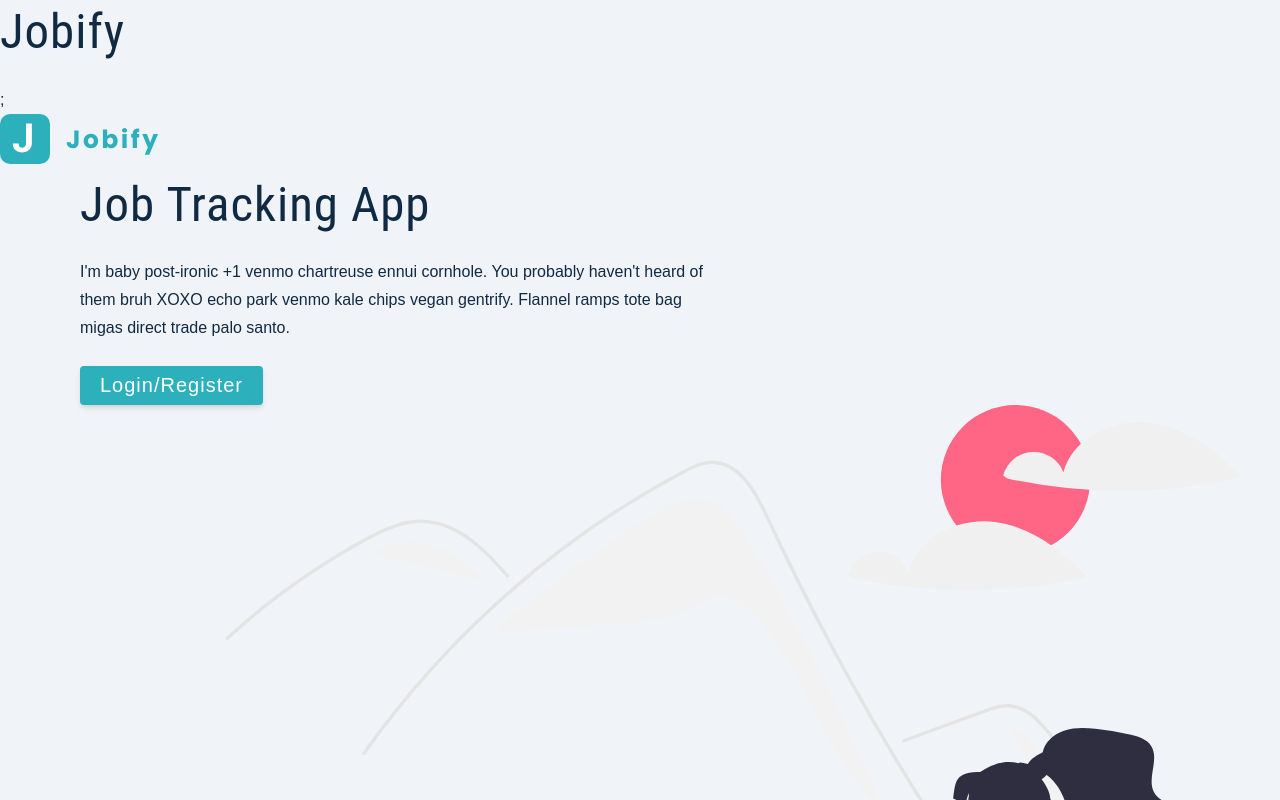
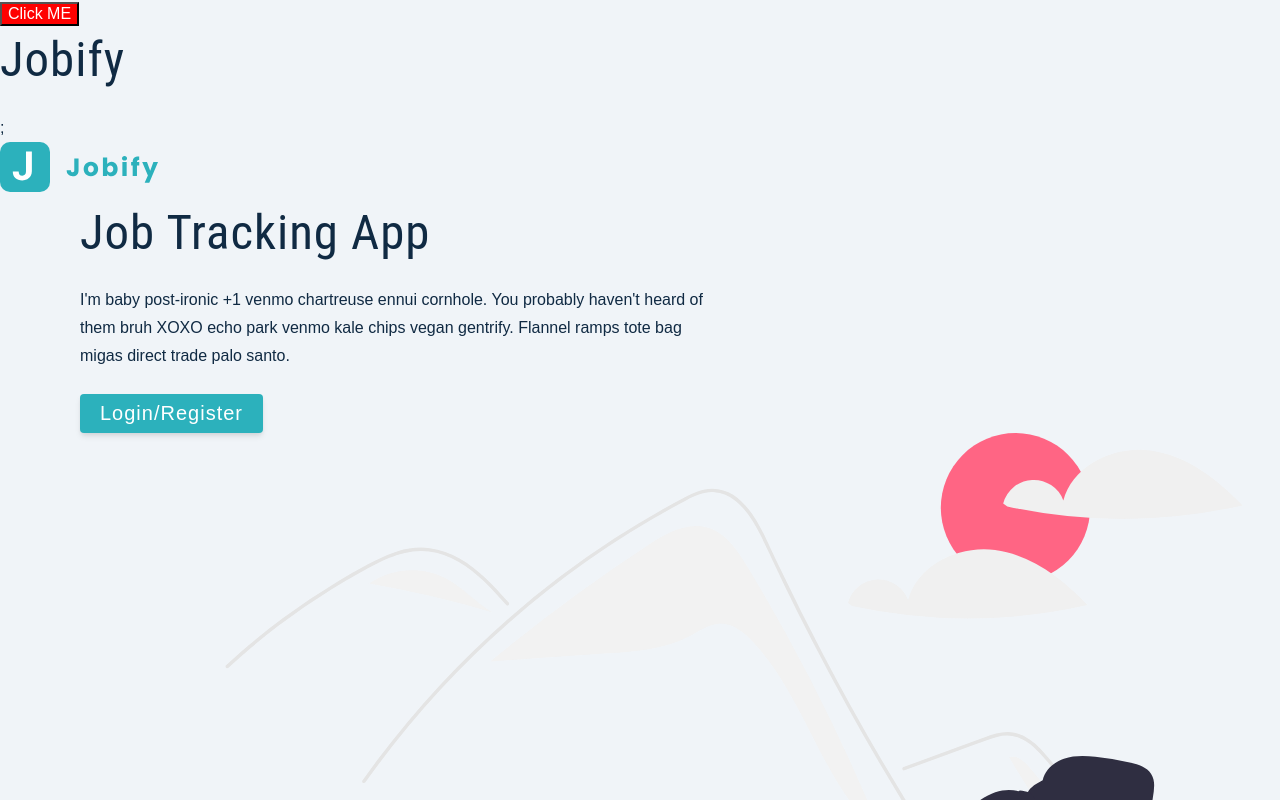
Before and after one commit to livos/jsc-mern, a React (Create React App) app in the folder client/: page / in a window 1280 px wide. Shown: the top 800 px of the page. Built offline with nearby package versions, Linux system fonts and the light colour scheme.

Commit message:
styled components - intro

```diff
--- a/client/package.json
+++ b/client/package.json
@@ -10,7 +10,7 @@
     "react": "^18.2.0",
     "react-dom": "^18.2.0",
     "react-scripts": "5.0.1",
-    "web-vitals": "^2.1.4"
+    "styled-components": "^5.3.6"
   },
   "scripts": {
     "start": "react-scripts start",
--- a/client/src/App.js
+++ b/client/src/App.js
@@ -1,8 +1,16 @@
 import Landing from "./pages/Landing";
+import styled from "styled-components";
+
+const Button = styled.button`
+  background: red;
+  color: white;
+  font-size: 1rem;
+`;
 
 function App() {
   return (
     <div>
+      <Button>Click ME</Button>
       <h1>jobify</h1>;
       <Landing />
     </div>
```
Also changed, not shown: 1 other file (tests, documents, lock files or other folders).
